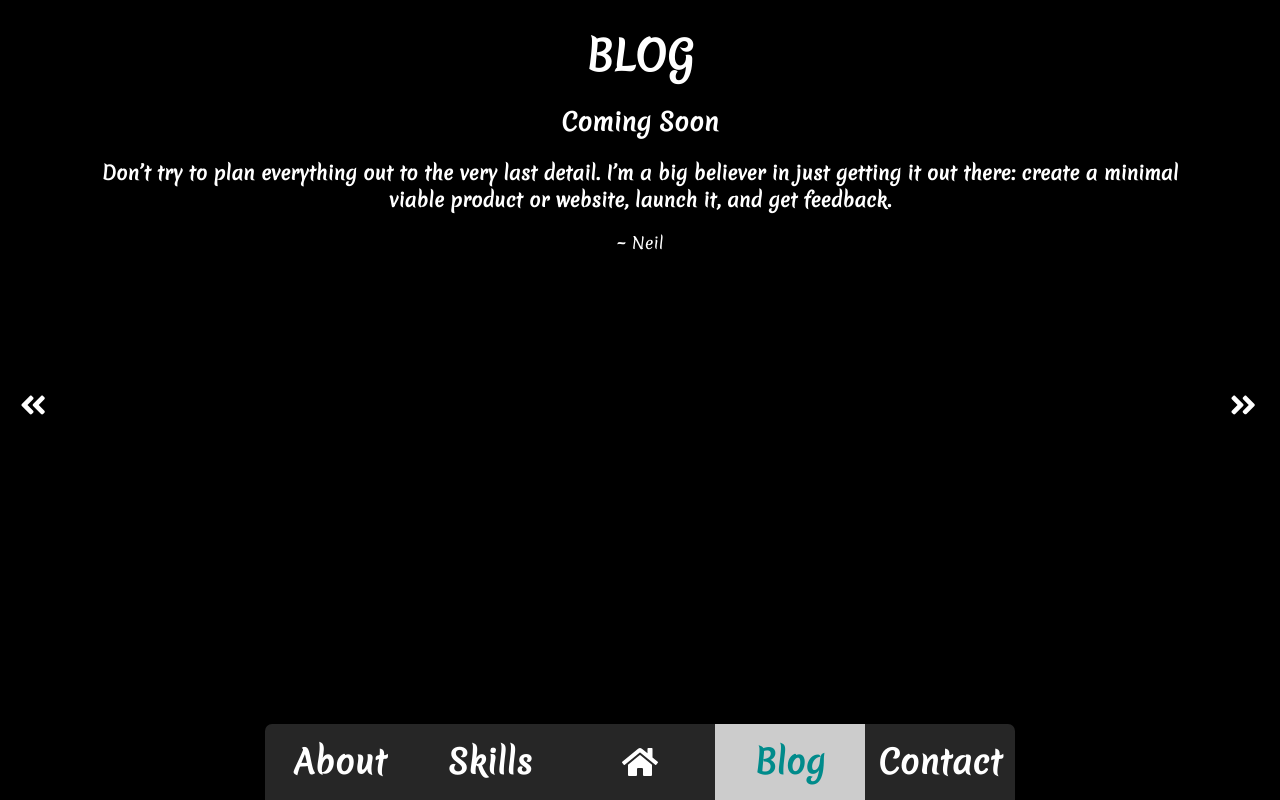
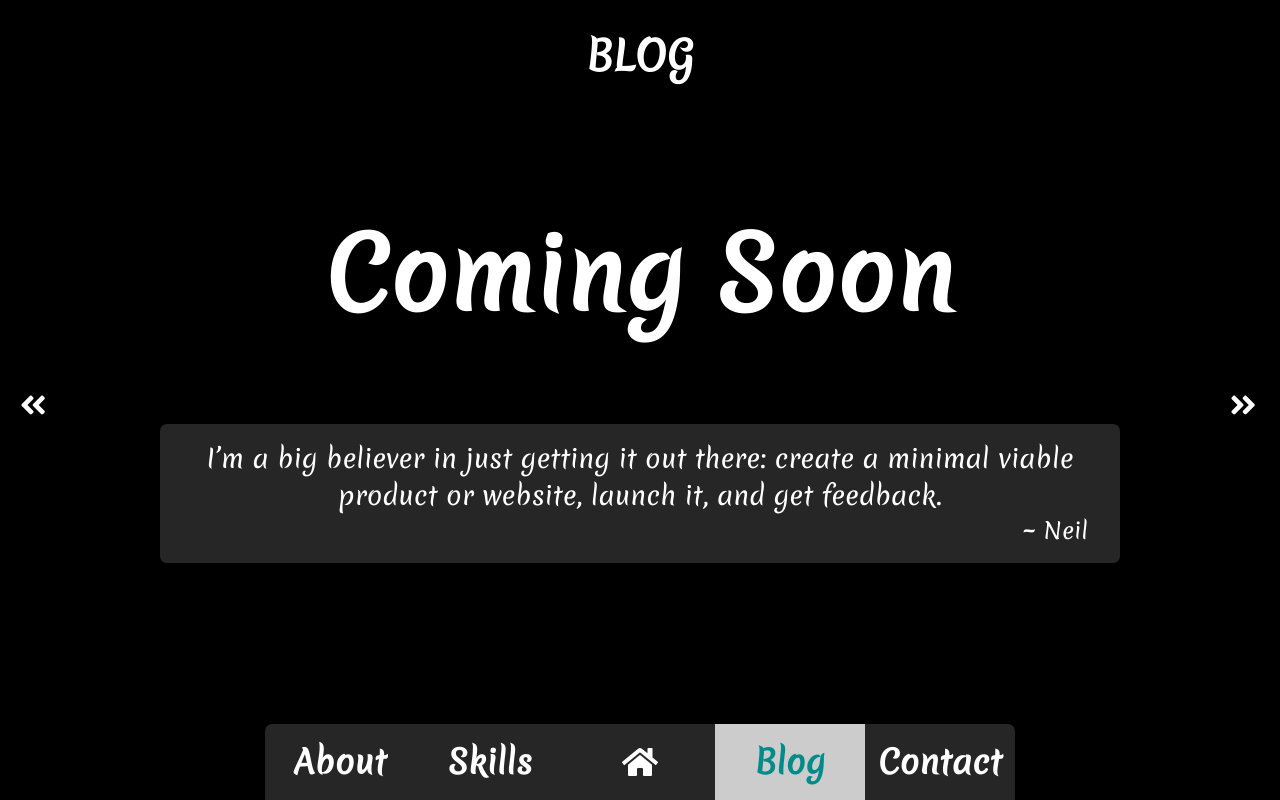
Before and after one commit to ankeethanny007/ankeethanny, a React (Create React App) app: page /blog in a window 1280 px wide. Built offline with nearby package versions, Linux system fonts and the light colour scheme.

Commit message:
Add files via upload

```diff
--- a/src/pages/blog/blog.js
+++ b/src/pages/blog/blog.js
@@ -1,5 +1,5 @@
 import './blog.scss';
-import React, {useEffect} from 'react';
+import React, { useEffect } from 'react';
 import $ from 'jquery';
 
 function Blog() {
@@ -25,26 +25,33 @@ function Blog() {
     });
 
     const quotes = [
-        {quote: 'Don’t say anything online that you wouldn’t want plastered on a billboard with your face on it.', author: '~ Erin Bury'},
-        {quote: 'Don’t try to plan everything out to the very last detail. I’m a big believer in just getting it out there: create a minimal viable product or website, launch it, and get feedback.', author: '~ Neil'},
-        {quote: 'The best time to act on this was yesterday. The second best time is now.', author: '~ Ankeet Kumar Hanny'},
-        {quote: 'The first step in blogging is not writing them but reading them.', author: '~ Jeff Jarvis'},
-        {quote: 'Conversation is king. Content is just something to talk about.', author: '~ Cory Doctorow'},
-        {quote: 'Blogging is good for your career. A well-executed blog sets you apart as an expert in your field.', author: '~ Penelope Trunk'},
-        {quote: 'Sometimes I think of blogging as finger exercises for a violinist; sometimes I think of it as mulching a garden. It is incredibly useful and helpful to my “real” writing.', author: '~ Kate Christensen'},
-        {quote: 'I’m all for the keyboard. I believe more in the keyboard than I do in the pencil.', author: '~ Ankeet Kumar Hanny'},
-        {quote: 'Write. Rewrite. When not writing or rewriting, read. I know of no shortcuts.', author: '~ Larry L. King'},
-        {quote: 'The process of rewriting is enjoyable, because you’re not in that existential panic when you don’t have a novel at all.', author: '~ Rose Tremain'}
+        { quote: 'Don’t say anything online that you wouldn’t want plastered on a billboard with your face on it.', author: '~ Erin Bury' },
+        { quote: 'I’m a big believer in just getting it out there: create a minimal viable product or website, launch it, and get feedback.', author: '~ Neil' },
+        { quote: 'The best time to act on this was yesterday. The second best time is now.', author: '~ Ankeet Kumar Hanny' },
+        { quote: 'The first step in blogging is not writing them but reading them.', author: '~ Jeff Jarvis' },
+        { quote: 'Conversation is king. Content is just something to talk about.', author: '~ Cory Doctorow' },
+        { quote: 'Blogging is good for your career. A well-executed blog sets you apart as an expert in your field.', author: '~ Penelope Trunk' },
+        { quote: 'I’m all for the keyboard. I believe more in the keyboard than I do in the pencil.', author: '~ Ankeet Kumar Hanny' },
+        { quote: 'Write. Rewrite. When not writing or rewriting, read. I know of no shortcuts.', author: '~ Larry L. King' },
+        { quote: 'The process of rewriting is enjoyable, because you’re not in that existential panic when you don’t have a novel at all.', author: '~ Rose Tremain' },
+        { quote: 'The process of rewriting is enjoyable, because you’re not in that existential panic when you don’t have a novel at all.', author: '~ Rose Tremain' }
     ]
     const randomNumber = parseInt(Math.random() * 10);
     const obj = quotes[randomNumber];
 
     return (
         <div className='section'>
-            <center><h1 className="text">BLOG</h1>
-            <h2>Coming Soon</h2>
-            <h3>{obj.quote}</h3>
-            <p>{obj.author}</p>
+            <center>
+                <h1 className="text">BLOG</h1>
+                <div className='coming-soon'>
+                    <div className='coming-soon-text-area'>
+                        <h2>Coming Soon</h2>
+                    </div>
+                </div>
+                <div className='quote-section'>
+                    <p className='quote'>{obj.quote}</p>
+                    <p className='author'>{obj.author}</p>
+                </div>
             </center>
         </div>
     )
--- a/src/pages/blog/blog.scss
+++ b/src/pages/blog/blog.scss
@@ -1 +1,80 @@
-@import './../../styles/variable.scss';
+@import "./../../styles/variable.scss";
+
+.coming-soon {
+    .coming-soon-text-area {
+        font-size: 4em;
+        h2 {
+            width: fit-content;
+            transition: $transition-time;
+            &:hover {
+                transition: $transition-time;
+                text-shadow: 1px 3px 1px $text-color-hover;
+            }
+        }
+    }
+}
+
+.quote-section {
+    background-color: $background-color;
+    width: 70vw;
+    padding: 1em 2em;
+    border-radius: 7px;
+    p {
+        margin: 0px;
+    }
+    .quote {
+        font-size: 1.6em;
+    }
+    .author {
+        font-size: 1.4em;
+        text-align: right;
+    }
+}
+
+@include screenSize($small-screen) {
+    .coming-soon {
+        margin-top: 15vh;
+    }
+    .quote-section {
+        margin-top: 10vh;
+    }
+}
+
+@include screenSize($mobile-screen) {
+    .coming-soon {
+        margin-top: 25vh;
+        .coming-soon-text-area {
+            font-size: 3.0em;
+        }
+    }
+    .quote-section {
+        margin-top: 20vh;
+    }
+}
+
+@include screenSize($tablet-screen) {
+    .coming-soon {
+        margin-top: 25vh;
+    }
+    .quote-section {
+        margin-top: 20vh;
+    }
+}
+
+@include screenSize($desktop-screen) {
+    .coming-soon {
+        margin-top: 15vh;
+    }
+    .quote-section {
+        margin-top: 10vh;
+    }
+}
+
+@include screenSize($large-screen) {
+    .coming-soon {
+        margin-top: 20vh;
+    }
+    .quote-section {
+        margin-top: 20vh;
+    }
+}
--- a/src/styles/variable.scss
+++ b/src/styles/variable.scss
@@ -8,7 +8,7 @@ $transition-time: 0.4s;
 
 //mixins
 $small-screen: 360px;
-$mobile-screen: 640px;
+$mobile-screen: 520px;
 $tablet-screen: 768px;
 $desktop-screen: 1280px;
 $large-screen: 1440px;
```
